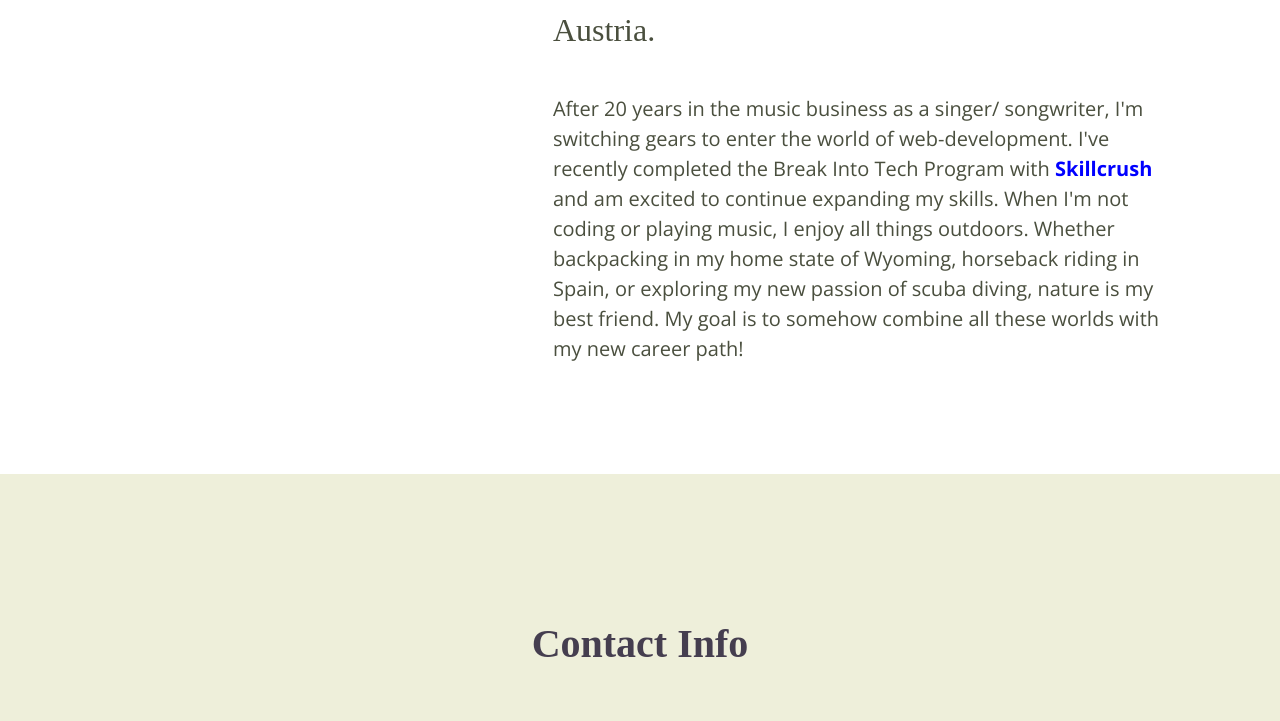
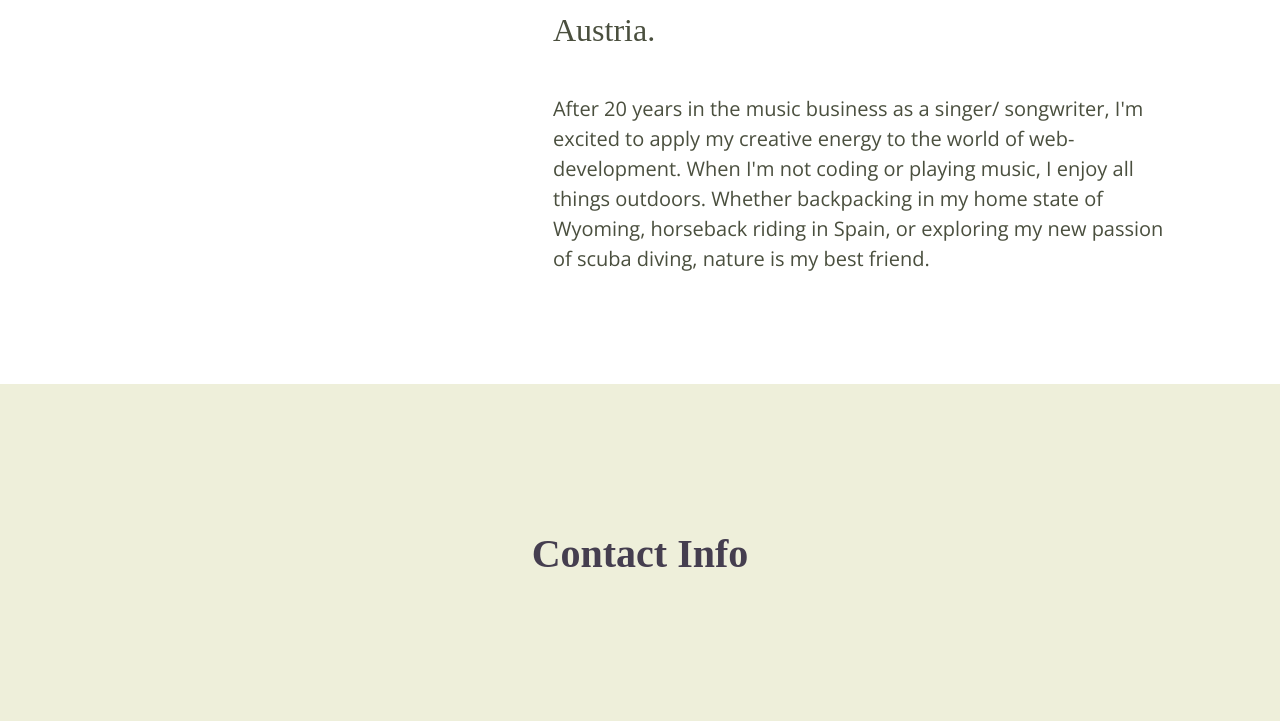
Before and after one commit to sawtoothridge13/portfolio, a plain HTML site: page index.html in a window 1280 px wide. Shown: the part 3542-4263 px from the top of the page. Drawn offline with nearby package versions, Linux system fonts and the light colour scheme; a web font is replaced by a local one.

Commit message:
Update about section

```diff
--- a/index.html
+++ b/index.html
@@ -165,14 +165,10 @@
           <div class="about-info">
             <h3>Hello, I’m Doug Andrews.</h3>
             <h4>Front End Web Developer based in Vienna, Austria.</h4>
-            <p class="about-text">After 20 years in the music business as a singer/ songwriter, I'm switching gears to
-              enter the world of web-development. I've recently completed the Break Into Tech Program with <a
-                href="https://skillcrush.com/" target="_blank"><span style="color:blue">Skillcrush</span></a> and am
-              excited to continue
-              expanding my skills. When I'm
-              not coding or playing music, I enjoy all things outdoors. Whether backpacking in my home state of Wyoming,
-              horseback riding in Spain, or exploring my new passion of scuba diving, nature is my best friend. My goal
-              is to somehow combine all these worlds with my new career path!
+            <p class="about-text">After 20 years in the music business as a singer/ songwriter, I'm excited to apply my
+              creative energy to the world of web-development. When I'm not coding or playing music, I enjoy all things
+              outdoors. Whether backpacking in my home state of Wyoming, horseback riding in Spain, or exploring my new
+              passion of scuba diving, nature is my best friend.
             </p>
           </div>
         </div>
```
